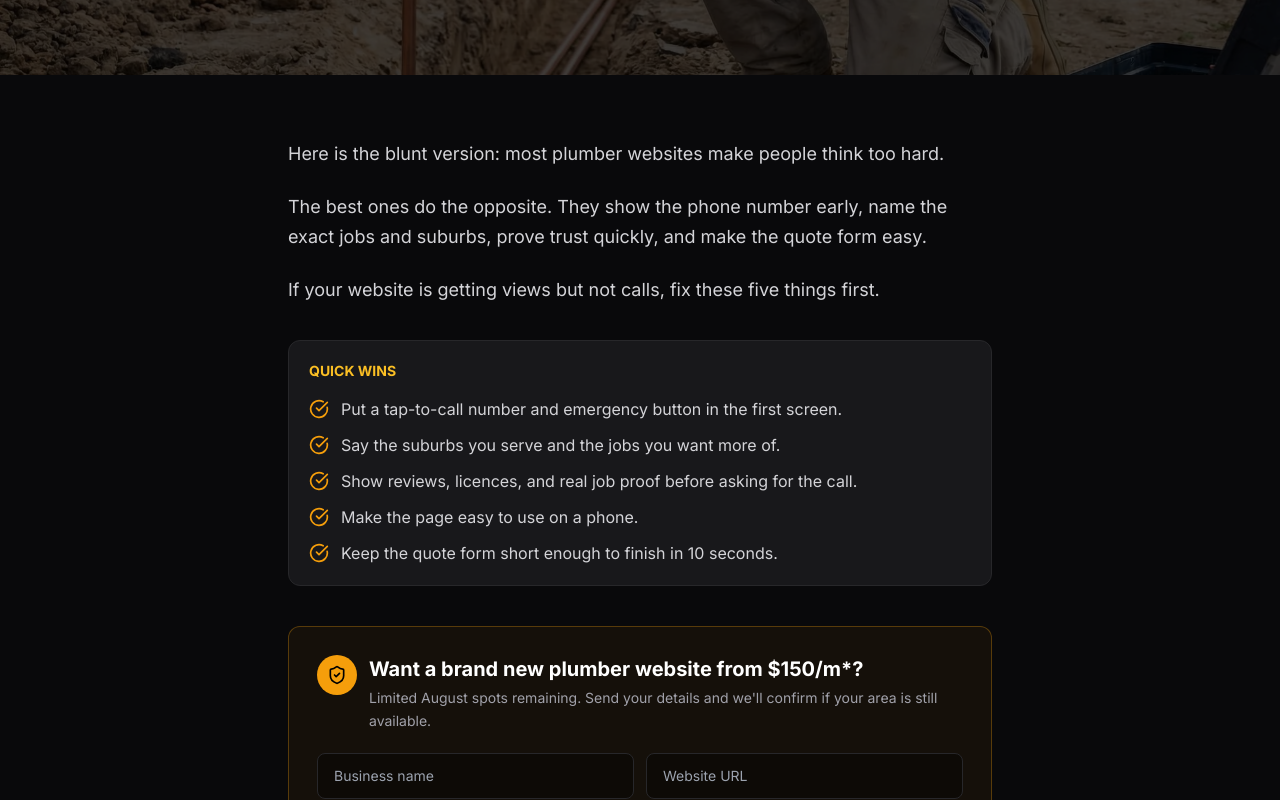
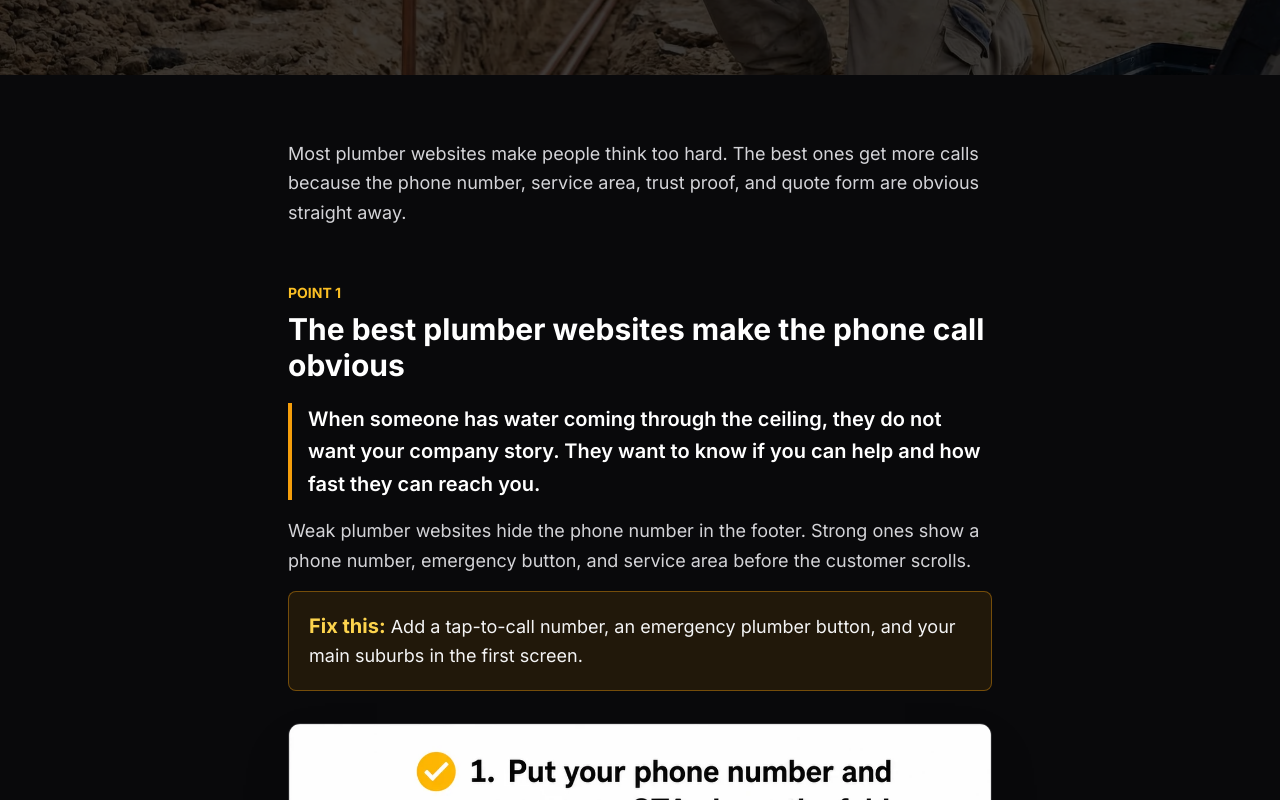
Before and after one commit to salimclawbot/buildspark, a Next.js app: page /blog/plumber-website-analysis-top-5-percent in a window 1280 px wide. Shown: the part 380-1180 px from the top of the page. Built offline with nearby package versions, Linux system fonts and the light colour scheme.

Commit message:
Tighten plumber article layout

```diff
--- a/src/components/blog/AnalysisArticleClient.tsx
+++ b/src/components/blog/AnalysisArticleClient.tsx
@@ -252,6 +252,8 @@ export default function AnalysisArticleClient({ post }: { post: AnalysisPost })
               </p>
             ))}
 
+            {!isPlumberOffer ? (
+              <>
                 <div className="my-9 rounded-xl border border-zinc-800 bg-surface p-5">
                   <p className="mb-4 text-sm font-bold uppercase text-amber-400">Quick wins</p>
                   <ul className="space-y-3">
@@ -265,19 +267,37 @@ export default function AnalysisArticleClient({ post }: { post: AnalysisPost })
                 </div>
 
                 <AuditForm post={post} />
+              </>
+            ) : null}
 
             {post.sections.map((section, index) => (
-              <section key={section.title} className="mt-12">
+              <section key={section.title} className={isPlumberOffer ? "mt-14" : "mt-12"}>
                 <p className="mb-2 text-sm font-bold uppercase text-amber-400">{section.eyebrow}</p>
-                <h2 className="mb-4 text-2xl font-bold text-white">{section.title}</h2>
-                {section.body.map((paragraph) => (
-                  <p key={paragraph} className="mb-4 text-lg leading-relaxed text-zinc-300">
+                <h2 className={isPlumberOffer ? "mb-5 text-3xl font-bold text-white" : "mb-4 text-2xl font-bold text-white"}>{section.title}</h2>
+                {section.body.map((paragraph, paragraphIndex) => (
+                  <p
+                    key={paragraph}
+                    className={
+                      isPlumberOffer && paragraphIndex === 0
+                        ? "mb-4 border-l-4 border-amber-500 pl-4 text-xl font-semibold leading-relaxed text-white"
+                        : "mb-4 text-lg leading-relaxed text-zinc-300"
+                    }
+                  >
                     {paragraph}
                   </p>
                 ))}
-                <div className="mb-6 rounded-lg border border-zinc-800 bg-zinc-900/70 p-4">
-                  <p className="text-zinc-300">
-                    <strong className="text-white">What to do:</strong> {section.fix}
+                <div
+                  className={
+                    isPlumberOffer
+                      ? "mb-6 rounded-lg border border-amber-500/40 bg-amber-500/10 p-5"
+                      : "mb-6 rounded-lg border border-zinc-800 bg-zinc-900/70 p-4"
+                  }
+                >
+                  <p className={isPlumberOffer ? "text-lg leading-relaxed text-zinc-100" : "text-zinc-300"}>
+                    <strong className={isPlumberOffer ? "text-xl text-amber-300" : "text-white"}>
+                      {isPlumberOffer ? "Fix this:" : "What to do:"}
+                    </strong>{" "}
+                    {section.fix}
                   </p>
                 </div>
                 <ComparisonImage
@@ -286,7 +306,7 @@ export default function AnalysisArticleClient({ post }: { post: AnalysisPost })
                   takeaway={section.visual.takeaway}
                   index={index + 1}
                 />
-                <ComparisonPanel visual={section.visual} fix={section.fix} />
+                {!isPlumberOffer ? <ComparisonPanel visual={section.visual} fix={section.fix} /> : null}
               </section>
             ))}
 
--- a/src/lib/analysis-posts.ts
+++ b/src/lib/analysis-posts.ts
@@ -58,9 +58,7 @@ export const analysisPosts: AnalysisPost[] = [
     hero: "/images/tradie-on-job-call.webp",
     heroAlt: "Local plumber answering a job enquiry from his website",
     intro: [
-      "Here is the blunt version: most plumber websites make people think too hard.",
-      "The best ones do the opposite. They show the phone number early, name the exact jobs and suburbs, prove trust quickly, and make the quote form easy.",
-      "If your website is getting views but not calls, fix these five things first.",
+      "Most plumber websites make people think too hard. The best ones get more calls because the phone number, service area, trust proof, and quote form are obvious straight away.",
     ],
     quickWins: [
       "Put a tap-to-call number and emergency button in the first screen.",
```
Lines whose indentation alone changed are shown as unchanged.
